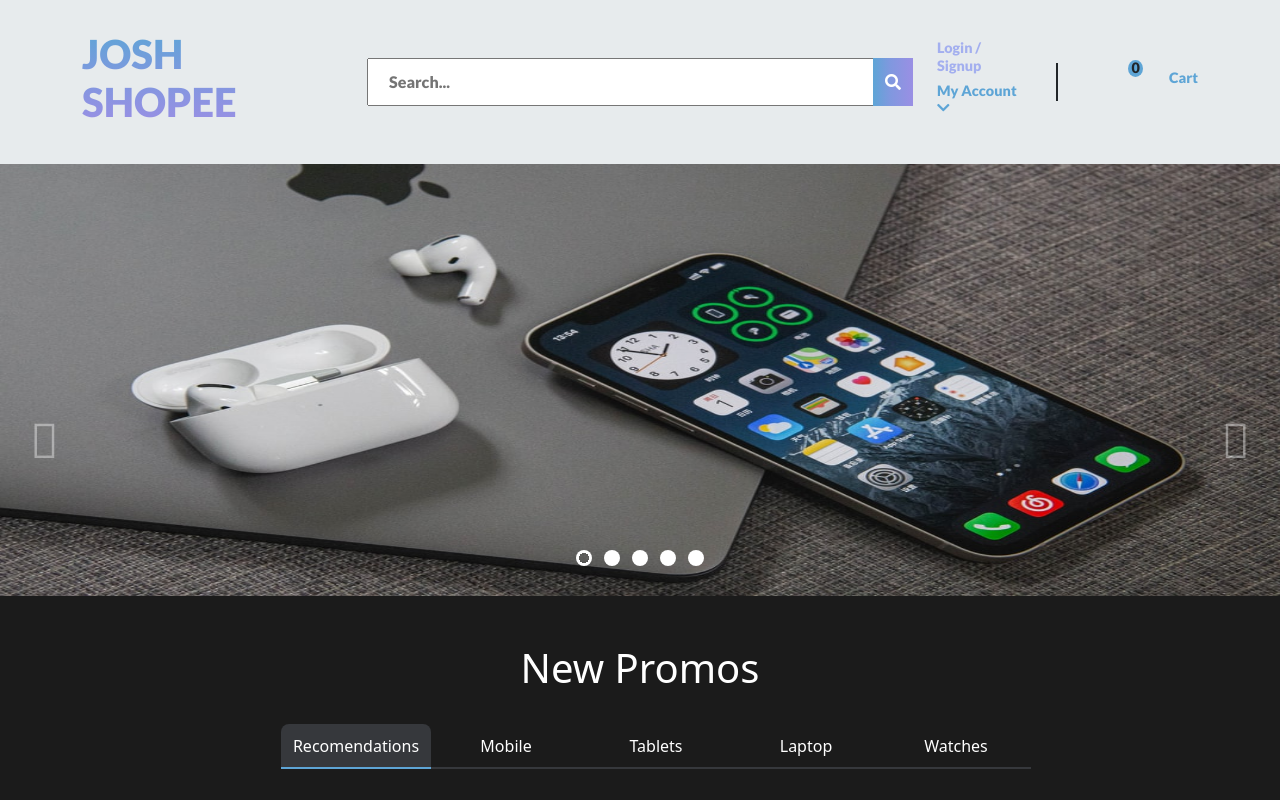
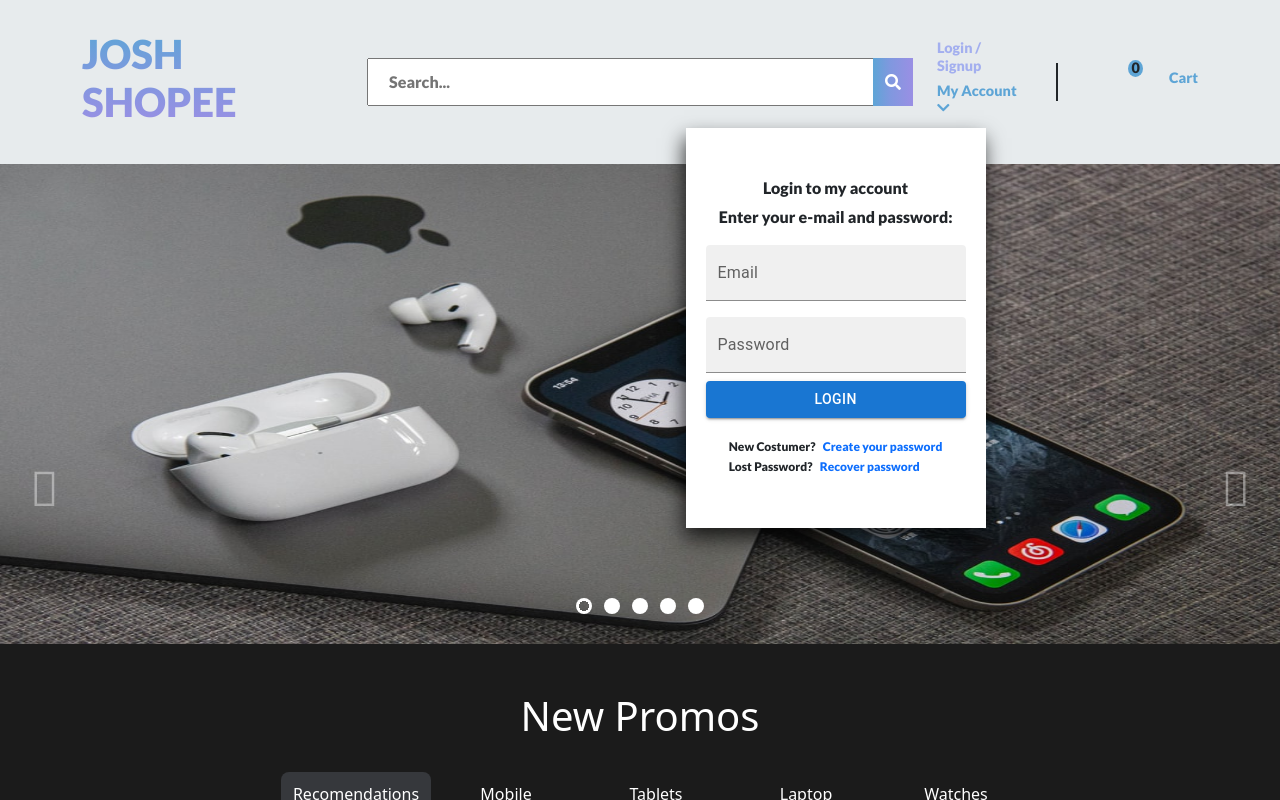
Before and after one commit to joshbenandiel/ecommerce, a React (Create React App) app: page / in a window 1280 px wide. Both pictures are taken after a click on the element "My Account". Shown: the top 800 px of the page. Built offline with nearby package versions, Linux system fonts and the light colour scheme.

Commit message:
Login done

```diff
--- a/package.json
+++ b/package.json
@@ -3,9 +3,12 @@
   "version": "0.1.0",
   "private": true,
   "dependencies": {
+    "@emotion/react": "^11.5.0",
+    "@emotion/styled": "^11.3.0",
     "@fortawesome/fontawesome-svg-core": "^1.2.36",
     "@fortawesome/free-solid-svg-icons": "^5.15.4",
     "@fortawesome/react-fontawesome": "^0.1.16",
+    "@mui/material": "^5.0.6",
     "@testing-library/jest-dom": "^5.11.4",
     "@testing-library/react": "^11.1.0",
     "@testing-library/user-event": "^12.1.10",
--- /dev/null
+++ b/src/components/Login.jsx
@@ -0,0 +1,27 @@
+import React from 'react'
+import "../styles/Login.css"
+import TextField from '@mui/material/TextField';
+import Button from '@mui/material/Button';
+
+const Login = ({ activeLogin }) => {
+  return (
+    <>
+    {activeLogin &&
+      <div className="login-container-active d-flex justify-content-center align-items-center">
+        <h2 className="login-header">Login to my account</h2>
+        <p>Enter your e-mail and password:</p>
+        <TextField fullWidth id="filled-basic" label="Email" variant="filled" />
+        <TextField fullWidth id="filled-basic" label="Password" variant="filled"  margin="normal"/>
+        <Button fullWidth variant="contained">Login</Button>
+        <div className="footer-container">
+          <p className="footer">New Costumer?<a href="">  Create your password</a></p>
+          <p className="footer">Lost Password?<a href="">  Recover password</a></p>
+        </div>
+      </div>
+    }
+
+    </>
+  )
+}
+
+export default Login
--- a/src/components/Navbar.jsx
+++ b/src/components/Navbar.jsx
@@ -1,9 +1,14 @@
-import React from 'react'
+import React , { useState } from 'react'
 import "../styles/Navbar.css"
+import Login from "./Login"
+
+
+const Navbar = () => {
+
+  const [activeLogin, setActiveLogin] = useState(false)
 
 
 
-const Navbar = () => {
   return (
       <div className="navbar-wrapper">
         <div className="container">
@@ -22,7 +27,11 @@ const Navbar = () => {
             <div className="col login">
               <div className="login-wrapper">
                 <h5 className="login-signup">Login / Signup</h5>
-              <h5 className="account">My Account <i class="fas fa-chevron-down"></i></h5>
+                <h5
+                onClick={()=> {
+                  setActiveLogin(!activeLogin);
+                }}
+                className="account">My Account <i class="fas fa-chevron-down"></i></h5>
               </div>
               <div className="cart-wrapper">
                 <div className="cart-wrap">
@@ -35,9 +44,12 @@ const Navbar = () => {
               </div>
             </div>
           </div>
+        </div>
+        <Login
+        activeLogin={activeLogin}
+        />
+      </div>
 
-      </div>
-    </div>
   )
 }
 
--- a/src/components/PromoCard.jsx
+++ b/src/components/PromoCard.jsx
@@ -20,7 +20,6 @@ const PromoCard = ({value}) => {
                   <h5 className="text-white">{item.series}</h5>
                   <h5 className="text-white">Price</h5>
                 </div>
-
             )
           }
       })}
@@ -38,6 +37,11 @@ const PromoCard = ({value}) => {
          }
       })}
 
+      <div className="cart-wrapp">
+        <div className="cart-container">
+          <i style={{paddingLeft: 0}}className="far fa-shopping-cart text-white cart" ></i>
+        </div>
+      </div>
     </div>
   )
 }
--- a/src/styles/App.css
+++ b/src/styles/App.css
@@ -1,5 +1,5 @@
 
 
 .navbar-height {
-  height: 116px;
+  height: 0px;
 }
--- /dev/null
+++ b/src/styles/Login.css
@@ -0,0 +1,44 @@
+.login-container-active {
+  height: 400px;
+  width: 300px;
+  box-shadow: -2px 10px 19px 0px rgba(0,0,0,0.75);
+  -webkit-box-shadow: -2px 10px 19px 0px rgba(0,0,0,0.75);
+  -moz-box-shadow: -2px 10px 19px 0px rgba(0,0,0,0.75);
+  background: #fff;
+  position: absolute;
+  z-index: 2;
+  flex-direction: column;
+  top: 78%;
+  right: 23%;
+  padding: 20px;
+
+
+}
+
+
+.footer-container {
+  margin-top: 20px;
+}
+
+.footer {
+  font-size: 12px;
+  margin-bottom: 2px;
+
+}
+
+
+
+.footer-container a {
+  margin-left: 5px;
+  text-decoration: none;
+}
+
+.footer-container a:hover {
+  text-decoration: underline;
+}
+
+
+
+.login-header {
+  font-size: 1rem !important;
+}
--- a/src/styles/Navbar.css
+++ b/src/styles/Navbar.css
@@ -6,6 +6,7 @@
   position: fixed;
   width: 100%;
   z-index: 1;
+  position: relative;
 }
 
 .search {
--- a/src/styles/PromoCard.css
+++ b/src/styles/PromoCard.css
@@ -5,6 +5,7 @@
   margin: 60px 10px;
   border-radius: 10px;
   padding: 50px;
+  position: relative;
 }
 
 .img {
@@ -14,3 +15,26 @@
 -moz-box-shadow: -3px 2px 50px 0px rgba(176,170,170,1);
   background: #fff;
 }
+
+.cart {
+  font-size: 1.5rem;
+
+}
+
+.cart-wrapp {
+  position: absolute;
+  bottom: 40px;
+  right: 20px;
+  cursor: pointer;
+}
+
+.cart-container {
+  display: flex;
+  justify-content: center;
+  align-items: center;
+  height: 50px;
+  width: 50px;
+  border-radius: 100%;
+  background: rgb(94,165,214);
+  background: linear-gradient(90deg, rgba(94,165,214,1) 0%, rgba(128,152,223,1) 43%, rgba(154,143,228,1) 100%);
+}
```
Also changed, not shown: 2 other files (tests, documents, lock files or other folders). Lines whose indentation alone changed are shown as unchanged.
